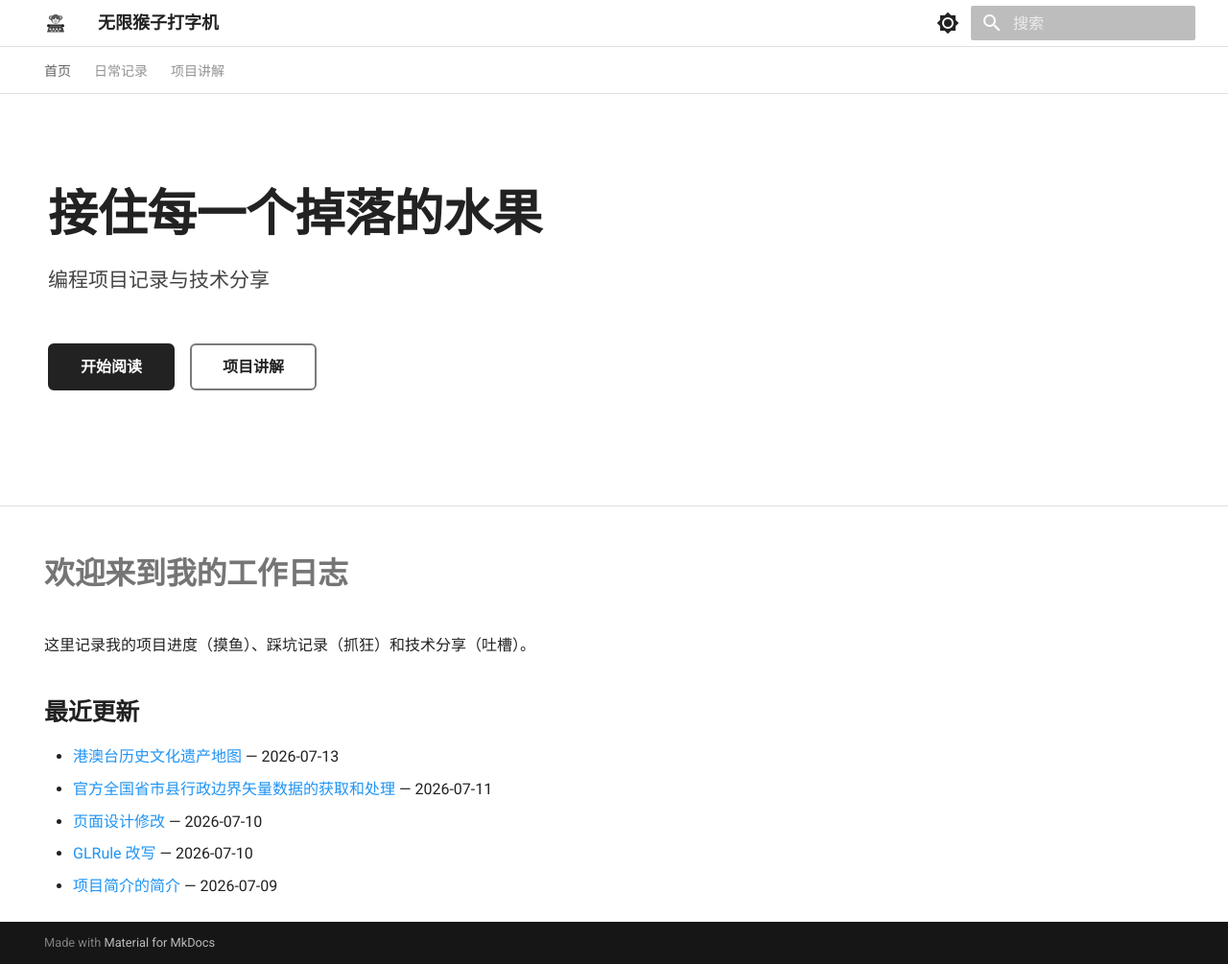
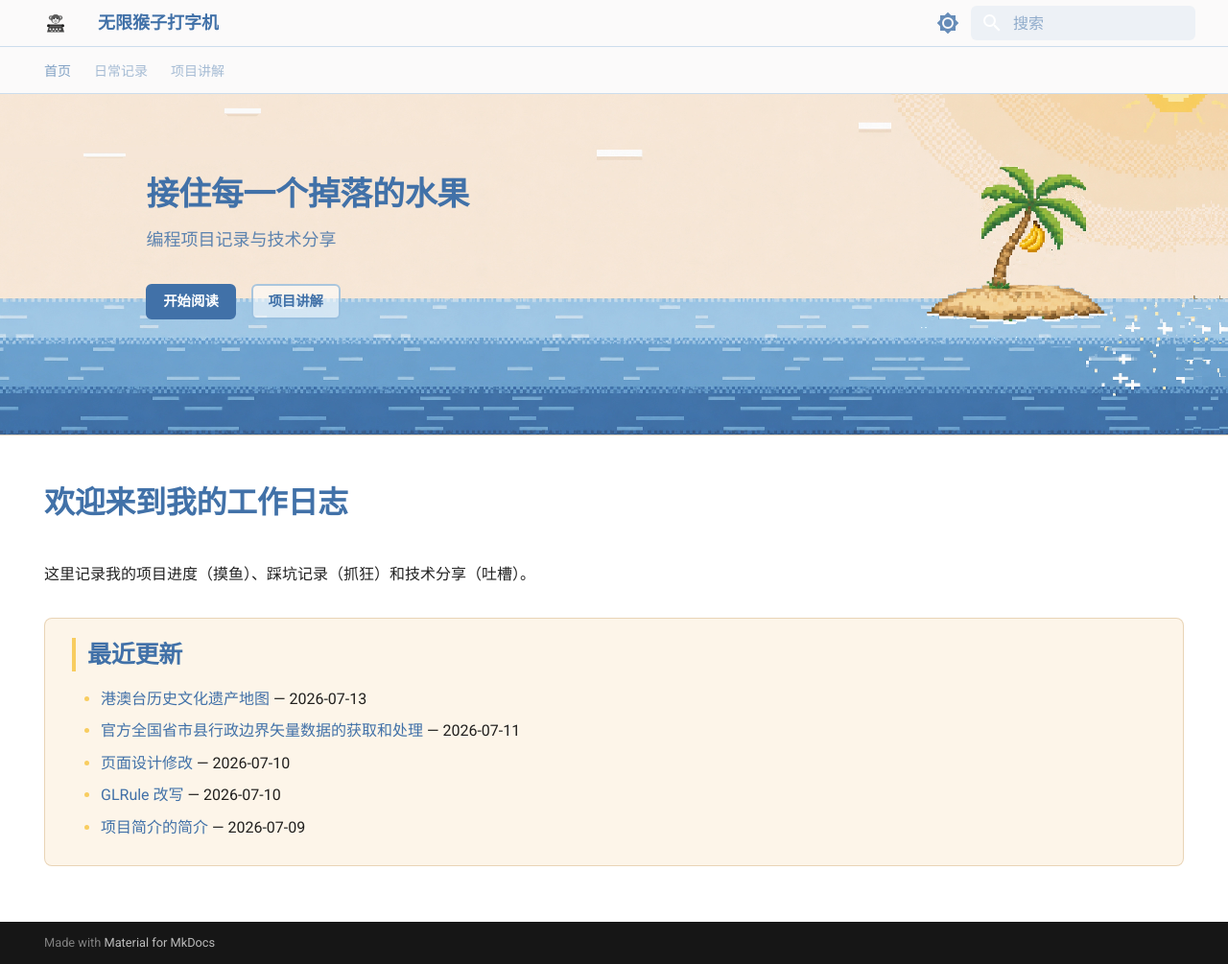
Before and after one commit to Page67/fakespeare, an MkDocs documentation site: the page built from docs/index.md, in a window 1280 px wide and 1005 px high. Shown: the whole window at 96% size. Built offline with MkDocs 1.6.1 and Material for MkDocs 9.7.7, drawn with Linux system fonts in a browser that asks for light colours.

Commit message:
首页白天版整体上线：像素海滩Hero横幅（原图延伸+绘制处理）、按封面图配色卡统一首页/导航配色（深海蓝标题/按钮、云白底色、最近更新卡片）、搜索框可读性修复

```diff
--- a/docs/stylesheets/extra.css
+++ b/docs/stylesheets/extra.css
@@ -2,9 +2,15 @@
    首页 Hero 横幅样式
    =========================================================== */
 
+/* 页面底色：云白（白天配色卡），与 Hero 奶油底柔和衔接；slate 不受影响 */
+:root {
+  --md-default-bg-color: #FBFAFA;
+}
+
 .cl-hero {
-  /* 白板起步：无背景色/无渐变 */
-  background: transparent;
+  /* 白天版：像素海滩横幅背景（夜晚版见 slate 规则） */
+  background: #f5e9d6 url("../assets/hero/hero-light.webp") right 65% / cover no-repeat;
+  image-rendering: pixelated;     /* 像素画放大保持锐利 */
   border-top: 1px solid rgba(0, 0, 0, 0.12);
   border-bottom: 1px solid rgba(0, 0, 0, 0.12);
 
@@ -13,56 +19,105 @@
 }
 
 .cl-hero__inner {
-  padding: 5rem 1rem 6rem;      /* 横幅高度，想更高就调大第二个数值 */
+  padding: 4.5rem 1rem 6rem;    /* 横幅高度，想更高就调大第二个数值 */
   display: flex;
 }
 
 .cl-hero__content {
-  max-width: 42rem;             /* 文案区宽度，居中可改成 margin:0 auto + text-align:center */
+  max-width: 42rem;
+  margin-left: clamp(4%, 8vw, 18%);  /* 宽屏下弹性右移，避免中部空旷 */
 }
 
 .cl-hero__content h1 {
-  color: #222;
+  color: #4171A8;                 /* 深海蓝（白天配色卡），呼应海洋背景 */
   font-weight: 800;
-  font-size: 2.6rem;
+  font-size: 1.7rem;
   line-height: 1.25;
-  margin: 0 0 1rem;
+  margin: 0 0 0.6rem;
 }
 
 .cl-hero__content p {
-  font-size: 1.05rem;
-  opacity: 0.92;
-  margin: 0 0 2rem;
+  font-size: 0.9rem;
+  color: rgba(65, 113, 168, 0.85);
+  margin: 0 0 1.2rem;
 }
 
 /* ---------- 按钮 ---------- */
 .cl-hero .md-button {
   margin: 0.4rem 0.6rem 0 0;
   border-radius: 6px;
+  padding: 0.35em 1.1em;
+  font-size: 0.72rem;
   transition: all 0.2s ease;
 }
 
-/* 主按钮：深色底 + 白字 */
+/* 主按钮：深海蓝底 + 白字（对比度 ≥4.5:1） */
 .cl-hero .md-button--primary {
-  background: #222;
+  background: #4171A8;
   color: #fff;
-  border-color: #222;
+  border-color: #4171A8;
 }
 .cl-hero .md-button--primary:hover {
-  background: #444;
-  border-color: #444;
+  background: #35608F;
+  border-color: #35608F;
   color: #fff;
 }
 
-/* 次按钮：透明描边 */
+/* 次按钮：浅色底 + 蓝描边 */
 .cl-hero .md-button:not(.md-button--primary) {
-  color: #222;
-  border-color: rgba(34, 34, 34, 0.6);
+  color: #4171A8;
+  border-color: rgba(115, 167, 211, 0.6);
+  background: rgba(255, 255, 255, 0.55);
 }
 .cl-hero .md-button:not(.md-button--primary):hover {
-  background: rgba(34, 34, 34, 0.08);
-  border-color: #222;
-  color: #222;
+  background: rgba(115, 167, 211, 0.15);
+  border-color: #73A7D3;
+  color: #4171A8;
+}
+
+/* ===========================================================
+   首页正文 + 最近更新卡片（白天配色卡）
+   =========================================================== */
+.cl-home h1 {
+  color: #4171A8;                 /* 深海蓝 */
+}
+
+/* 最近更新：光晕噪点底 + 沙影褐描边的卡片 */
+.cl-recent {
+  background: #FDF5E9;
+  border: 1px solid rgba(194, 149, 88, 0.35);
+  border-radius: 8px;
+  padding: 1rem 1.4rem 1.1rem;
+  margin-top: 1.6rem;
+}
+.cl-recent h2 {
+  color: #4171A8;
+  margin: 0 0 0.8rem;
+  padding-left: 0.6rem;
+  border-left: 4px solid #F8CD60; /* 太阳黄左条 */
+}
+.cl-recent ul {
+  margin-bottom: 0.2rem;
+}
+.cl-recent li::marker {
+  color: #F8CD60;                 /* 太阳黄圆点 */
+}
+.cl-recent a {
+  color: #4171A8;
+}
+.cl-recent a:hover {
+  color: #2B5A8A;
+}
+[data-md-color-scheme="slate"] .cl-recent {
+  background: rgba(255, 255, 255, 0.05);
+  border-color: rgba(255, 255, 255, 0.12);
+}
+[data-md-color-scheme="slate"] .cl-recent h2,
+[data-md-color-scheme="slate"] .cl-recent a {
+  color: #9EC5E4;                 /* 浪尖浅蓝 */
+}
+[data-md-color-scheme="slate"] .cl-home h1 {
+  color: #9EC5E4;
 }
 
 /* ---------- 暗色模式：保持透明背景，反转文字颜色 ---------- */
@@ -74,6 +129,9 @@
 [data-md-color-scheme="slate"] .cl-hero,
 [data-md-color-scheme="slate"] .cl-hero__content h1 {
   color: #eee;
+}
+[data-md-color-scheme="slate"] .cl-hero__content p {
+  color: rgba(238, 238, 238, 0.85);
 }
 [data-md-color-scheme="slate"] .cl-hero .md-button--primary {
   background: #eee;
@@ -95,39 +153,55 @@
   color: #eee;
 }
 
-/* 顶部导航栏也改为白板风格 */
+/* 顶部导航栏：云白底 + 深海蓝文字/图标 + 主蓝分隔线（呼应海平线） */
 .md-header {
-  background: #fff !important;
-  color: #222 !important;
+  background: #FBFAFA !important;         /* 云白 */
+  color: #4171A8 !important;              /* 深海蓝 */
   box-shadow: none !important;
-  border-bottom: 1px solid rgba(0, 0, 0, 0.12);
+  border-bottom: 1px solid rgba(115, 167, 211, 0.35);
 }
 .md-header__button.md-logo,
 .md-header__title {
-  color: #222 !important;
+  color: #4171A8 !important;
 }
 .md-header__inner .md-tabs {
-  background: #fff !important;
-  color: #222 !important;
+  background: #FBFAFA !important;
+  color: #4171A8 !important;
 }
 .md-tabs {
-  background: #fff !important;
-  color: #222 !important;
-  border-bottom: 1px solid rgba(0, 0, 0, 0.12) !important;
+  background: #FBFAFA !important;
+  color: #4171A8 !important;
+  border-bottom: 1px solid rgba(115, 167, 211, 0.35) !important;
 }
 .md-tabs__link {
-  color: rgba(34, 34, 34, 0.7) !important;
+  color: rgba(65, 113, 168, 0.65) !important;
 }
 .md-tabs__link--active,
 .md-tabs__link:hover {
-  color: #222 !important;
+  color: #4171A8 !important;      /* 深海蓝：激活/悬停标签 */
 }
 
 /* 搜索框和图标颜色 */
 .md-search__form,
 .md-search__input,
 .md-header__button {
-  color: #222 !important;
+  color: #4171A8 !important;
+}
+.md-header__button:not(.md-logo) {
+  color: rgba(65, 113, 168, 0.8) !important;  /* 图标稍柔和，不抢标题 */
+}
+.md-search__form {
+  background: rgba(115, 167, 211, 0.10);  /* 主蓝淡底 */
+  border-radius: 6px;
+}
+.md-search__input::placeholder {
+  color: rgba(65, 113, 168, 0.55);        /* placeholder 深海蓝半透明 */
+}
+[data-md-color-scheme="slate"] .md-search__form {
+  background: rgba(255, 255, 255, 0.07);
+}
+[data-md-color-scheme="slate"] .md-search__input::placeholder {
+  color: rgba(238, 238, 238, 0.5);
 }
 
 /* ---------- 暗色模式：导航栏深色 ---------- */
@@ -321,5 +395,7 @@
 /* ---------- 手机端缩小字号 ---------- */
 @media screen and (max-width: 600px) {
   .cl-hero__inner { padding: 3rem 1rem 3.5rem; }
-  .cl-hero__content h1 { font-size: 1.9rem; }
+  .cl-hero__content { margin-left: 0; }
+  .cl-hero__content h1 { font-size: 1.45rem; }
+  .cl-hero__content p { margin-bottom: 0.8rem; }
 }
--- a/overrides/home.html
+++ b/overrides/home.html
@@ -38,6 +38,7 @@
   然后自动从所有页面中筛选带 date 元数据的文章，按日期倒序展示前 5 篇。
 -->
 {% block content %}
+  <div class="cl-home">
   {{ super() }}
 
   {% set ns = namespace(posts=[]) %}
@@ -48,6 +49,7 @@
   {% endfor %}
 
   {% if ns.posts | length %}
+  <div class="cl-recent">
   <h2>最近更新</h2>
   <ul>
     {% for post in ns.posts | sort(attribute='meta.date', reverse=true) %}
@@ -59,5 +61,7 @@
       {% endif %}
     {% endfor %}
   </ul>
+  </div>
   {% endif %}
+  </div>
 {% endblock %}
```
Also changed, not shown: docs/blog/posts/2026-07-10-redesign.md (+41 -1 lines), docs/assets/hero/hero-dark.webp (added), docs/assets/hero/hero-light.webp (added).
